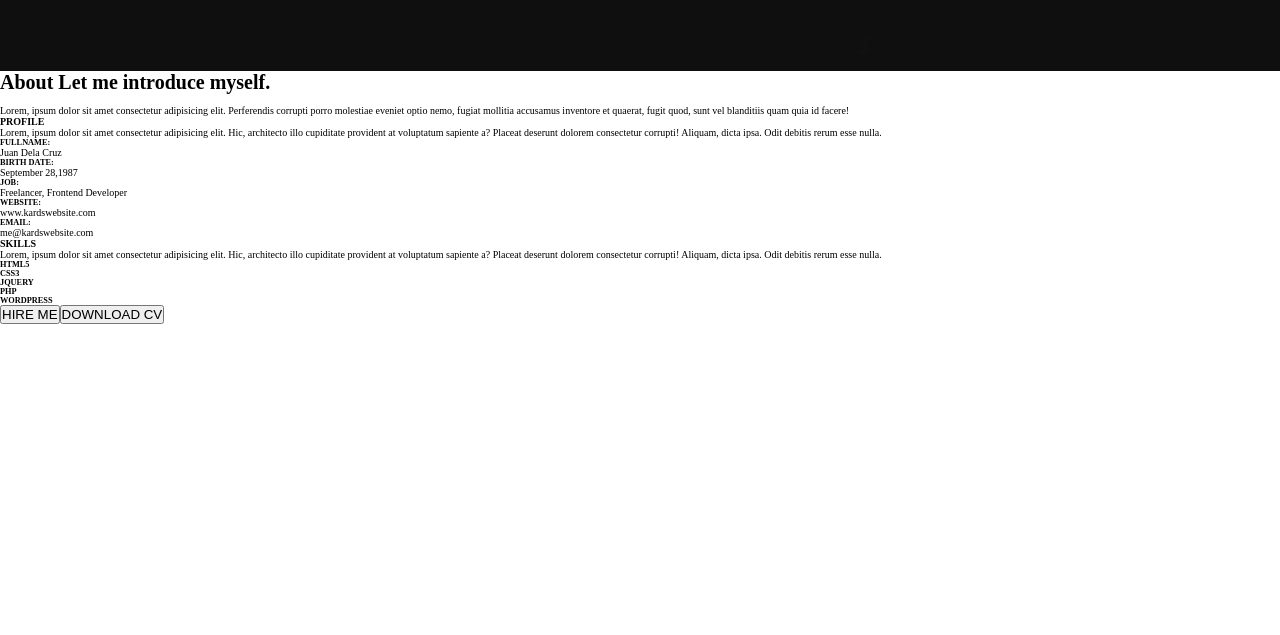
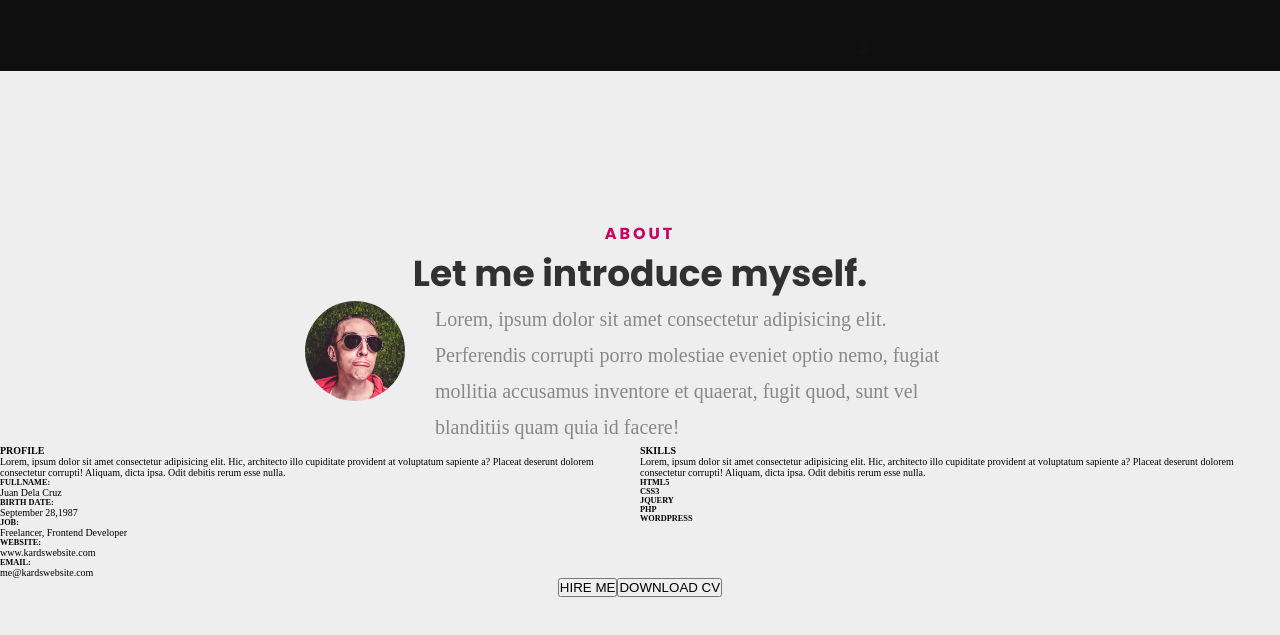
Before and after one commit to cbtsao47/Kards-Practice, a plain HTML site: page copy/index.html in a window 1280 px wide. Shown: the part 729-1364 px from the top of the page. Before the commit the page ends 1053 px from the top, so only its background shows below. Drawn offline with Linux system fonts and the light colour scheme.

Commit message:
add about section

```diff
--- a/copy/index.html
+++ b/copy/index.html
@@ -57,18 +57,21 @@
         <i class="fab fa-instagram"></i>
       </div>
     </div>
-    <div>
-      <div>
-        <h1><span>About</span> Let me introduce myself.</h1>
-        <img src="" alt="" />
-        <p>
+    <div class="about__page">
+      <div class="about__container">
+        <h1 class="about__title">
+          <span class="about__title--eyebrow">About</span> Let me introduce
+          myself.
+        </h1>
+        <img src="./images/profile-pic.jpg" class="about__photo" alt="photo" />
+        <p class="about__paragraph">
           Lorem, ipsum dolor sit amet consectetur adipisicing elit. Perferendis
           corrupti porro molestiae eveniet optio nemo, fugiat mollitia accusamus
           inventore et quaerat, fugit quod, sunt vel blanditiis quam quia id
           facere!
         </p>
       </div>
-      <div>
+      <div class="about__profile">
         <h4>PROFILE</h4>
         <p>
           Lorem, ipsum dolor sit amet consectetur adipisicing elit. Hic,
@@ -87,7 +90,7 @@
         <h5>EMAIL:</h5>
         <p>me@kardswebsite.com</p>
       </div>
-      <div>
+      <div class="about__skills">
         <h4>SKILLS</h4>
         <p>
           Lorem, ipsum dolor sit amet consectetur adipisicing elit. Hic,
--- a/copy/styles.css
+++ b/copy/styles.css
@@ -197,3 +197,55 @@ span:nth-of-type(4) {
   color: #cc005f;
   cursor: pointer;
 }
+
+/* about page */
+.about__page {
+  background: #eee;
+  display: flex;
+  flex-wrap: wrap;
+  justify-content: center;
+  padding: 15rem 0;
+  margin: 0 auto;
+}
+.about__container {
+  flex: 1 1 100%;
+  max-width: 90rem;
+  display: flex;
+  justify-content: center;
+  flex-wrap: wrap;
+  font-family: "poppins";
+}
+.about__title--eyebrow {
+  text-align: center;
+  display: block;
+  font-size: 1.6rem;
+  text-transform: uppercase;
+  letter-spacing: 0.3rem;
+  color: #cc005f;
+}
+.about__title {
+  text-align: center;
+  font-size: 3.6rem;
+  flex: 1 1 100%;
+  color: rgb(49, 49, 49);
+}
+.about__photo {
+  border-radius: 50%;
+  width: 10rem;
+  height: 10rem;
+  /* flex: 1 1 30%; */
+}
+.about__paragraph {
+  max-width: 60%;
+  margin-left: 3rem;
+  flex: 1 1;
+  font-size: 2rem;
+  font-family: "Lora";
+  color: rgb(136, 136, 136);
+
+  line-height: 1.8;
+}
+.about__profile,
+.about__skills {
+  flex: 1 1 50%;
+}
```
